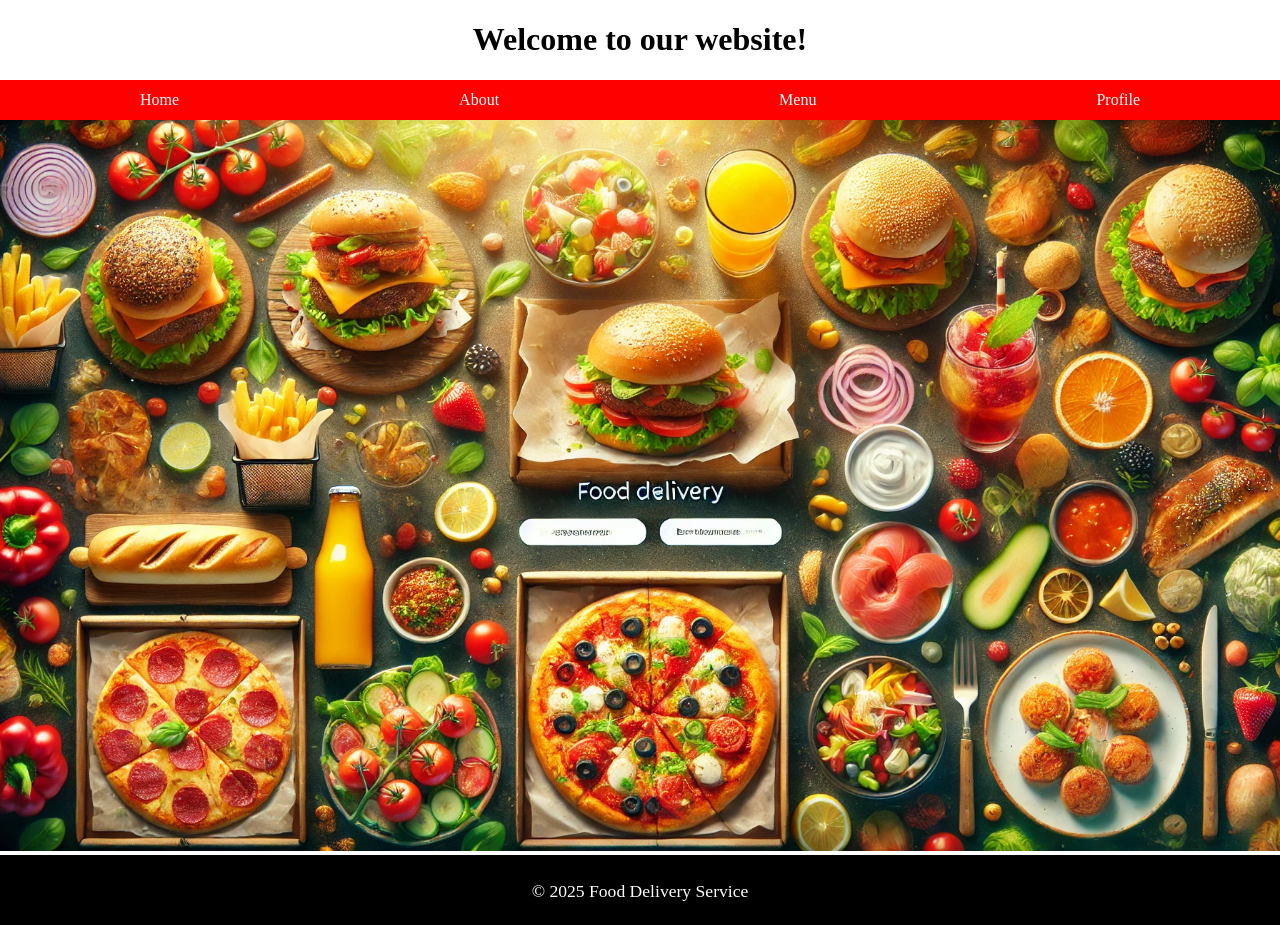
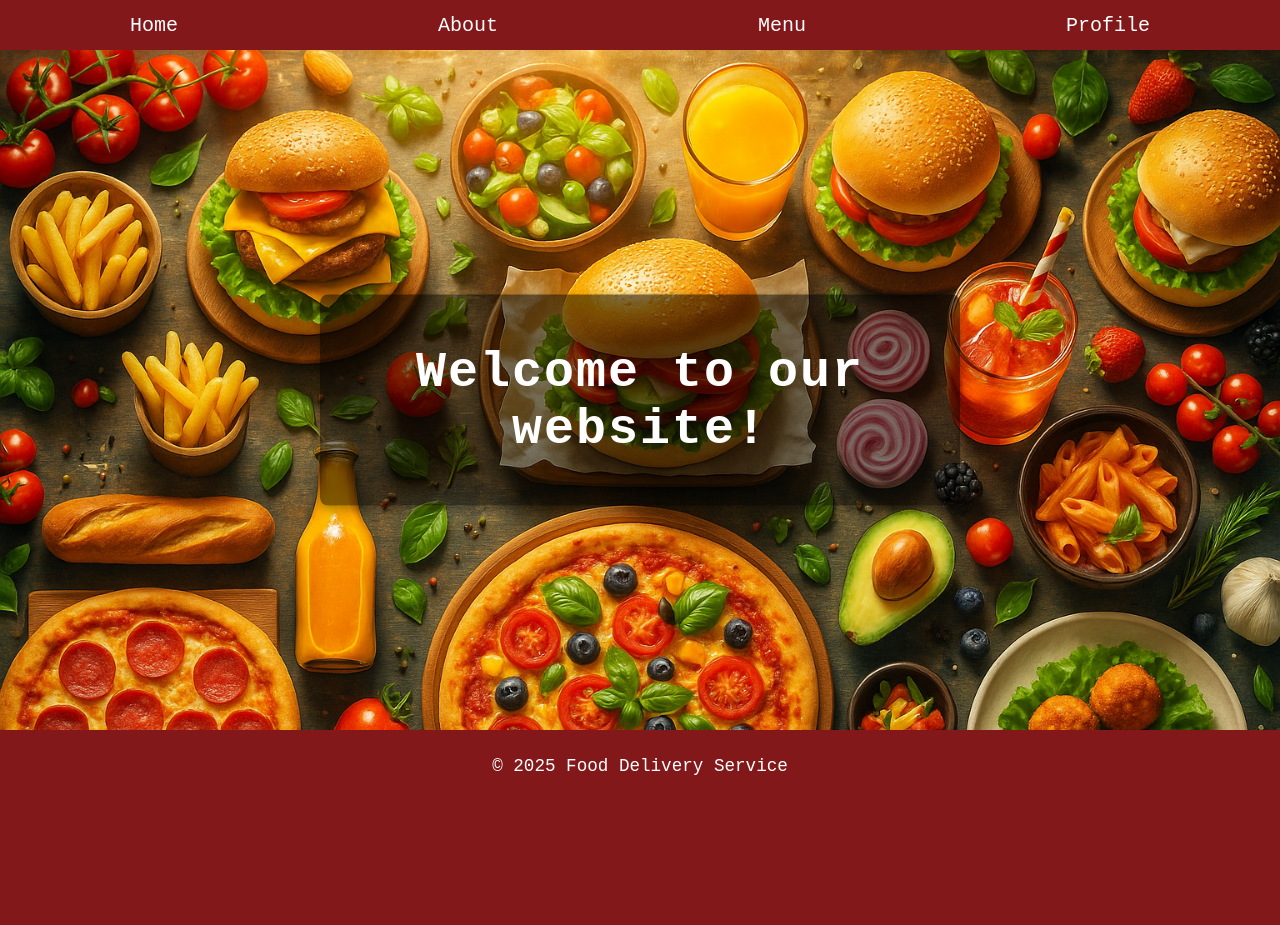
Before and after one commit to AraDarbinyan/Food-delivery-site, a Flask app: page / in a window 1280 px wide. After the commit the page ends 775 px from the top, so only its background shows below. Run offline with Flask 3, Linux system fonts and the light colour scheme.

Commit message:
new background photo and proficenal upgrage of frontend part of the app

```diff
--- a/static/css/style.css
+++ b/static/css/style.css
@@ -1,21 +1,25 @@
 /* general and base.html css */
-html, body {
+html,
+body {
   height: 100%;
   margin: 0;
   display: flex;
   flex-direction: column;
+  font-family: 'Courier New', Courier;
 }
+
 .main-content {
   flex: 1;
 }
+
 .menu ul {
   list-style: none;
   margin: 0;
-    padding: 0;
+  padding: 5px 0;
   display: flex;
   justify-content: space-around;
   align-items: center;
-    background-color: #FF0000;
+  background-color: oklch(39.6% 0.141 25.723);
   height: 40px;
 }
 
@@ -24,9 +28,20 @@ html, body {
 }
 
 .menu a {
-    text-decoration: none; /* убираем подчёркивание ссылок */
-    color: #FFFFFF;           /* цвет текста */
-    padding: 5px 10px;     /* отступы внутри ссылки */
+  text-decoration: none;
+  /* убираем подчёркивание ссылок */
+  color: #FFFFFF;
+  /* цвет текста */
+  padding: 5px 10px;
+  /* отступы внутри ссылки */
+  border-radius: 20px;
+  font-size: 20px;
+}
+
+.menu a:hover {
+  text-decoration: none;
+  translate: 0 -3px;
+  background-color: rgba(0, 0, 0, 0.1);
 }
 
 p {
@@ -42,10 +57,12 @@ h3 {
   border-bottom: 2px solid #5bc0de;
   padding-bottom: 5px;
 }
+
 .flashes {
   list-style-type: none;
   padding: 10px;
 }
+
 .flashes-messages {
   font-weight: bold;
   padding: 10px;
@@ -53,11 +70,32 @@ h3 {
 }
 
 /* index.html css */
-.BackImage {
-  width: 100%;
+.home-bg {
+  height: 100%;
+  background-image: url('../images/FoodBackground.png');
+  background-repeat: no-repeat;
+  background-size: cover;
 }
+
+.home-title {
+  text-align: center;
+  font-family: 'Courier New', Courier, monospace;
+  letter-spacing: 2px;
+  color: #ffffff;
+  background-color: rgba(0, 0, 0, 0.5);
+  border-radius: 8px;
+  padding: 15px 25px;
+  position: absolute;
+  top: 50%;
+  left: 50%;
+  translate: -50% -50%;
+  box-shadow: 0 4px 10px rgba(0, 0, 0, 0.3);
+  font-size: 25px;
+}
+
 .Welcome {
   text-align: center;
+  font-family: 'Courier New', Courier, monospace;
 }
 
 /* about css */
@@ -71,7 +109,7 @@ h3 {
 }
 
 
-.eatfood{
+.eatfood {
   margin: 10px;
   padding: auto;
   width: 450px;
@@ -79,7 +117,7 @@ h3 {
 }
 
 
-  .media ul{
+.media ul {
   list-style: none;
   margin: 0;
   padding: 0;
@@ -149,6 +187,7 @@ h3 {
   width: 300px;
   height: 300px;
 }
+
 .container {
   width: 300px;
   margin: auto;
@@ -156,7 +195,7 @@ h3 {
 
 /* Footer styling */
 footer {
-  background-color: #000;
+  background-color: oklch(39.6% 0.141 25.723);
   color: white;
   text-align: center;
   padding: 10px 0;
@@ -183,21 +222,24 @@ footer {
 }
 
 .back:hover {
-  background-color: #0056b3; /* Darker shade on hover */
+  background-color: #0056b3;
+  /* Darker shade on hover */
 }
 
 .back:active {
-  background-color: #004085; /* Even darker on click */
+  background-color: #004085;
+  /* Even darker on click */
   transform: scale(0.97);
 }
 
 .back:focus {
   outline: none;
-  box-shadow: 0 0 0 3px rgba(38, 143, 255, 0.5); /* Focus ring for accessibility */
+  box-shadow: 0 0 0 3px rgba(38, 143, 255, 0.5);
+  /* Focus ring for accessibility */
 }
 
 
-.add-to-cart{
+.add-to-cart {
   background-color: #FF0000;
   color: white;
   border: none;
@@ -211,12 +253,15 @@ footer {
   margin: 10px;
   align-self: stretch;
 }
+
 button.add-to-cart:hover {
-  background-color: #d43f3f; /* Darker shade on hover */
+  background-color: #d43f3f;
+  /* Darker shade on hover */
 }
 
 button.add-to-cart:active {
-  background-color: #b33636; /* Even darker on click */
+  background-color: #b33636;
+  /* Even darker on click */
   transform: scale(0.97);
 }
 
@@ -243,13 +288,13 @@ form .cart-success-message.show {
   box-shadow: 0px 4px 10px rgba(0, 0, 0, 0.1);
 }
 
-.cart-image{
+.cart-image {
   position: absolute;
   bottom: 8px;
   right: 12px;
 }
 
-.cart-image img{
+.cart-image img {
   height: 150px;
   width: 150px;
 }
@@ -287,6 +332,7 @@ form .cart-success-message.show {
   transition: 0.3s;
   margin-top: 20px;
 }
+
 a {
   display: block;
   text-align: center;
@@ -300,6 +346,7 @@ a {
 a:hover {
   text-decoration: underline;
 }
+
 .total-price {
   font-size: 1.2em;
   font-weight: bold;
@@ -309,7 +356,7 @@ a:hover {
 
 /* order.html css */
 
-.order-form{
+.order-form {
   max-width: 600px;
   margin: 50px auto;
   padding: 20px;
@@ -347,7 +394,7 @@ label {
 }
 
 
-.profile-info{
+.profile-info {
   display: block;
   margin-left: auto;
   margin-right: auto;
--- a/static/js/script.js
+++ b/static/js/script.js
@@ -89,8 +89,8 @@ document.addEventListener("DOMContentLoaded", function () {
     });
 });
 
-document.addEventListener("DOMContentLoaded", function() {
-    document.getElementById("registerForm").addEventListener("submit", function(event) {
+document.addEventListener("DOMContentLoaded", function () {
+    document.getElementById("registerForm").addEventListener("submit", function (event) {
         let email = document.getElementById("email").value;
         let phone = document.getElementById("phone").value;
 
@@ -112,7 +112,7 @@ document.addEventListener("DOMContentLoaded", function() {
     });
 });
 
-setTimeout(function() {
+setTimeout(function () {
     let flashMessages = document.querySelectorAll(".flashes li");
     flashMessages.forEach(msg => msg.style.display = "none");
 }, 3000);
--- a/templates/about.html
+++ b/templates/about.html
@@ -9,6 +9,7 @@
 straight to your doorstep with speed and convenience. Our mission is to make high-quality
 food accessible to everyone, whether you’re craving a quick snack, a hearty meal, or a gourmet experience.</p>
 <p><b>Who we are</b>
+    <br>
     We are a passionate team of food lovers and tech enthusiasts dedicated to revolutionizing food delivery.
     Our platform connects you with the best restaurants, cafes, and eateries in your city,
      offering a diverse selection of cuisines to satisfy every taste.</p>
--- a/templates/base.html
+++ b/templates/base.html
@@ -1,15 +1,15 @@
 <!DOCTYPE html>
 <html lang="en">
+
 <head>
     <meta charset="UTF-8">
     <meta name="viewport" content="width=device-width, initial-scale=1.0">
     <title>{% block title %}{% endblock %}</title>
     <link rel="stylesheet" href="{{url_for('static', filename='css/style.css')}}">
 </head>
+
 <body>
-    {% block welcome %}
-    {% endblock %}
-    <div class="main-content">
+    <header>
         <nav class="menu">
             <ul>
                 <li><a href="/">Home</a></li>
@@ -18,24 +18,29 @@
                 <li><a href="/login/">Profile</a></li>
             </ul>
         </nav>
+    </header>
+    {% block welcome %}
+    {% endblock %}
+    <main class="main-content">
         {% with messages = get_flashed_messages() %}
         {% if messages %}
-            <ul class="flashes">
+        <ul class="flashes">
             {% for message in messages %}
 
-                    <li class="flashes-messages">{{ message }}</li>
+            <li class="flashes-messages">{{ message }}</li>
 
             {% endfor %}
-            </ul>
+        </ul>
         {% endif %}
         {% endwith %}
 
         {% block content %}
         {% endblock %}
-    </div>
+    </main>
     <footer>
         <p>&copy; 2025 Food Delivery Service</p>
     </footer>
     <script src="{{ url_for('static', filename='js/script.js') }}"></script>
 </body>
+
 </html>
--- a/templates/index.html
+++ b/templates/index.html
@@ -4,12 +4,10 @@
 
 
 {% block welcome %}
-<header class="Welcome"><h1>Welcome to our website!</h1></header>
 {% endblock %}
 
 {% block content %}
-    <!-- <header class="Welcome"><h1>Welcome to our website!</h1></header> -->
-    <div>
-        <img class="BackImage" src="{{url_for('static', filename='images/FoodBackground.webp')}}" alt="FoodBackground">
-    </div>
+<div class="home-bg">
+    <div class="home-title"><h1>Welcome to our website!</h1></div>
+</div>
 {% endblock %}
```
Also changed, not shown: instance/fooddeliver.db, static/images/FoodBackground.png (added), static/images/FoodBackground.webp (deleted), templates/profile.html (indentation only). Lines whose indentation alone changed are shown as unchanged.
